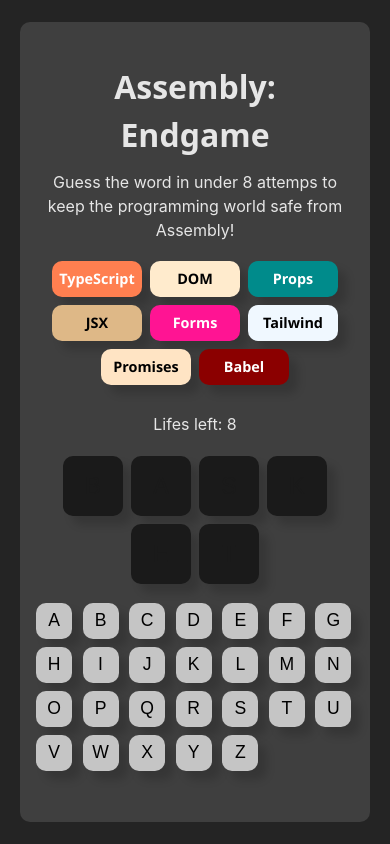
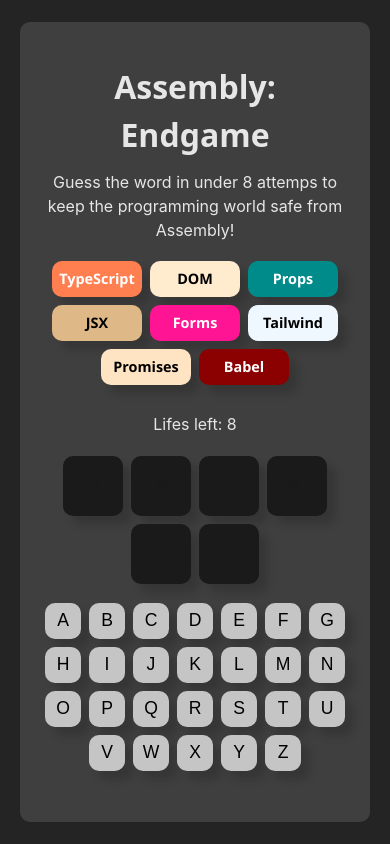
Before and after one commit to wesleyajavon/assembly-react-endgame, a React (Vite) app in the folder assembly-endgame/: page / in a window 390 px wide. Built offline with nearby package versions, Linux system fonts and the light colour scheme.

Commit message:
mobile friendly upd

```diff
--- a/assembly-endgame/src/index.css
+++ b/assembly-endgame/src/index.css
@@ -31,7 +31,7 @@
 div#root {
   height: 100%;
   width: 100%;
-  max-width: 600px;
+  max-width: 1000px;
   max-height: 800px;
 }
 
@@ -106,13 +106,13 @@
 }
 
 .key-container {
-  display: grid;
-  grid-template-columns: repeat(auto-fit, minmax(36px, 1fr));
+  display: flex;
+  flex-wrap: wrap;
+  justify-content: center;
   gap: 0.5rem;
   width: 100%;
   max-width: 500px;
   margin-bottom: 2rem;
-  justify-content: center;
 }
 
 .key-container button {
@@ -123,6 +123,7 @@
   width: 36px;
   height: 36px;
   font-size: 1.1rem;
+  cursor: pointer;
 }
 
 button.roll-words {
@@ -138,6 +139,7 @@
   padding: 6px 21px;
   display: block;
   margin: 0 auto;
+  cursor: pointer;
 }
 
 .win, .lose {
@@ -147,6 +149,7 @@
   padding: 0.5rem 1rem;
   max-width: 90%;
   border-radius: 6px;
+  margin-top: 10px;
 }
 
 .win {
```
